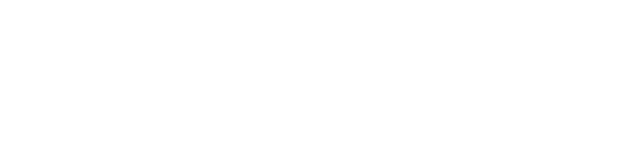
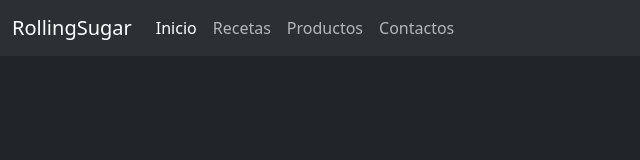
Before and after one commit to RoblesLuis2212/RollingSugar, a plain HTML site: page index.html in a window 1280 px wide. Shown: the whole page, without its empty margins (0-640 px from the left). Drawn offline with nearby package versions, Linux system fonts and the light colour scheme.

Commit message:
Agregamos el navbar y agregamos los links

```diff
--- a/index.html
+++ b/index.html
@@ -1,5 +1,5 @@
 <!DOCTYPE html>
-<html lang="es">
+<html lang="es" data-bs-theme="dark">
 <head>
     <meta charset="UTF-8">
     <meta name="viewport" content="width=device-width, initial-scale=1.0">
@@ -10,7 +10,33 @@
     <link rel="stylesheet" href="css/style.css">
 </head>
 <body>
-
+    <header>
+        <nav class="navbar navbar-expand-lg bg-body-tertiary">
+            <div class="container-fluid">
+              <a class="navbar-brand" href="#">RollingSugar</a>
+              <button class="navbar-toggler" type="button" data-bs-toggle="collapse" data-bs-target="#navbarSupportedContent" aria-controls="navbarSupportedContent" aria-expanded="false" aria-label="Toggle navigation">
+                <span class="navbar-toggler-icon"></span>
+              </button>
+              <div class="collapse navbar-collapse" id="navbarSupportedContent">
+                <ul class="navbar-nav me-auto mb-2 mb-lg-0">
+                  <li class="nav-item">
+                    <a class="nav-link active" aria-current="page" href="#">Inicio</a>
+                  </li>
+                  <li class="nav-item">
+                    <a class="nav-link" href="pages/Recetas.html">Recetas</a>
+                  </li>
+                  <li class="nav-item">
+                    <a class="nav-link" href="pages/Error404.html">Productos</a>
+                  </li>
+                  <li class="nav-item">
+                    <a class="nav-link" href="pages/Contacto.html">Contactos</a>
+                  </li>
+              </div>
+            </div>
+          </nav>
+    </header>
+    <main></main>
+    <footer></footer>
     <script src="https://cdn.jsdelivr.net/npm/bootstrap@5.3.5/dist/js/bootstrap.bundle.min.js" integrity="sha384-k6d4wzSIapyDyv1kpU366/PK5hCdSbCRGRCMv+eplOQJWyd1fbcAu9OCUj5zNLiq" crossorigin="anonymous"></script>
 </body>
 </html>
```
Also changed, not shown: pages/DetalleRecetas.html (added), pages/Error404.html (added), pages/Recetas.html (added).
